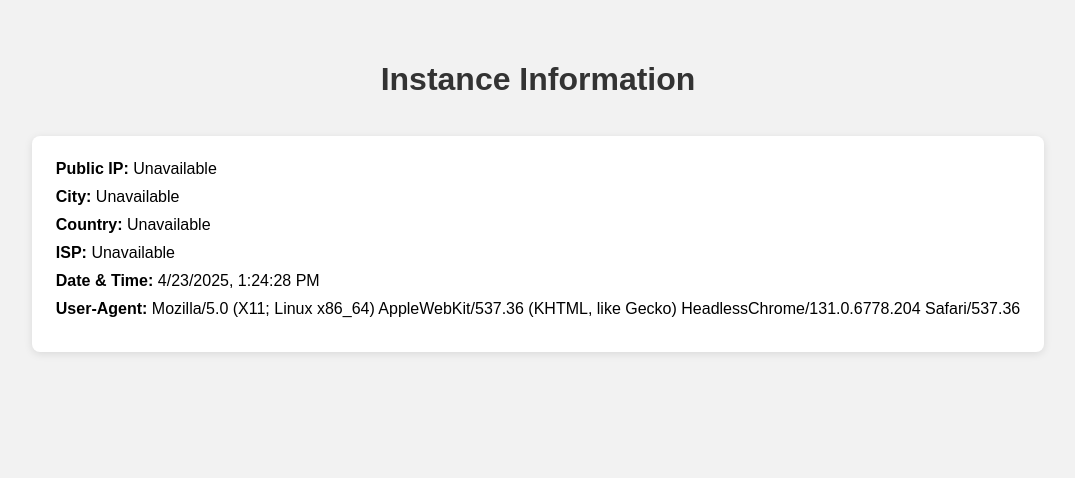
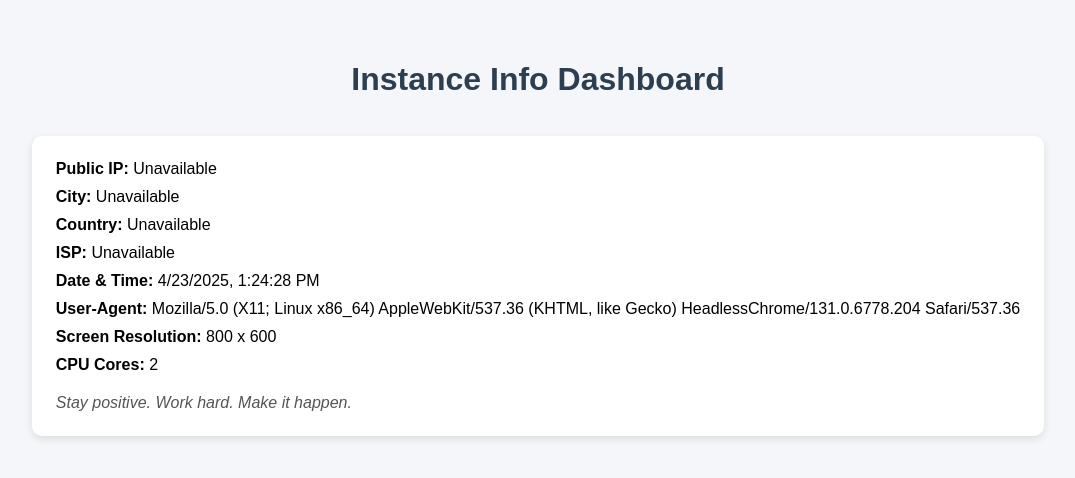
Before and after one commit to adarshiwralesigmasolve07/docker-testing-ghcr, a plain HTML site: page index.html in a window 1280 px wide. Shown: the whole page, without its empty margins (102-1177 px from the left). Drawn offline with Linux system fonts and the light colour scheme; no server answers.

```diff
--- a/index.html
+++ b/index.html
@@ -3,25 +3,26 @@
 <head>
   <meta charset="UTF-8" />
   <meta name="viewport" content="width=device-width, initial-scale=1.0"/>
-  <title>Instance Info</title>
+  <title>Instance Info Dashboard</title>
   <style>
     body {
       font-family: Arial, sans-serif;
-      background: #f2f2f2;
+      background: #f4f6f9;
       padding: 2rem;
       text-align: center;
     }
     h1 {
-      color: #333;
+      color: #2c3e50;
     }
     .info-box {
-      background: #fff;
+      background: #ffffff;
       padding: 1.5rem;
       margin: 1rem auto;
       display: inline-block;
-      border-radius: 8px;
-      box-shadow: 0 2px 8px rgba(0,0,0,0.1);
+      border-radius: 10px;
+      box-shadow: 0 3px 8px rgba(0,0,0,0.1);
       text-align: left;
+      min-width: 320px;
     }
     .info-item {
       margin-bottom: 10px;
@@ -29,10 +30,15 @@
     .label {
       font-weight: bold;
     }
+    .quote {
+      margin-top: 20px;
+      font-style: italic;
+      color: #555;
+    }
   </style>
 </head>
 <body>
-  <h1>Instance Information</h1>
+  <h1>Instance Info Dashboard</h1>
   <div class="info-box">
     <div class="info-item"><span class="label">Public IP:</span> <span id="ip">Loading...</span></div>
     <div class="info-item"><span class="label">City:</span> <span id="city">Loading...</span></div>
@@ -40,9 +46,13 @@
     <div class="info-item"><span class="label">ISP:</span> <span id="org">Loading...</span></div>
     <div class="info-item"><span class="label">Date & Time:</span> <span id="datetime">Loading...</span></div>
     <div class="info-item"><span class="label">User-Agent:</span> <span id="ua">Loading...</span></div>
+    <div class="info-item"><span class="label">Screen Resolution:</span> <span id="screenRes">Loading...</span></div>
+    <div class="info-item"><span class="label">CPU Cores:</span> <span id="cpuCores">Loading...</span></div>
+    <div class="quote" id="quote">Fetching quote...</div>
   </div>
 
   <script>
+    // Get IP & Location info
     fetch("https://ipapi.co/json/")
       .then(res => res.json())
       .then(data => {
@@ -58,10 +68,21 @@
         document.getElementById("org").textContent = "Unavailable";
       });
 
+    // Browser data
     document.getElementById("ua").textContent = navigator.userAgent;
+    document.getElementById("datetime").textContent = new Date().toLocaleString();
+    document.getElementById("screenRes").textContent = `${screen.width} x ${screen.height}`;
+    document.getElementById("cpuCores").textContent = navigator.hardwareConcurrency || "Unavailable";
 
-    const now = new Date();
-    document.getElementById("datetime").textContent = now.toLocaleString();
+    // Get motivational quote
+    fetch("https://api.quotable.io/random")
+      .then(res => res.json())
+      .then(data => {
+        document.getElementById("quote").textContent = `"${data.content}" — ${data.author}`;
+      })
+      .catch(() => {
+        document.getElementById("quote").textContent = "Stay positive. Work hard. Make it happen.";
+      });
   </script>
 </body>
 </html>
```
